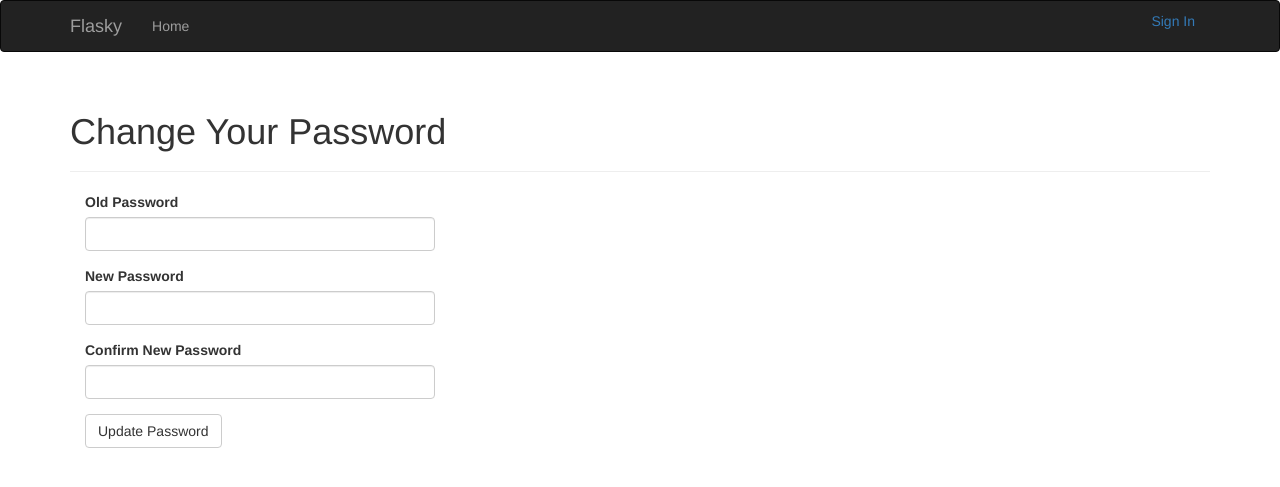
After one commit to scl1994/MyBlog, a Flask app: template app/templates/auth/change_password.html in a window 1280 px wide. The commit adds this page. Shown: the top 487 px of the page. Run offline with Flask 2, Linux system fonts and the light colour scheme; the template is opened without the code that fills it: values that come from a table or form of the project are taken from there, others are empty; some libraries are stand-ins or nearby versions.

Commit message:
change password

```diff
--- a/app/auth/forms.py
+++ b/app/auth/forms.py
@@ -30,3 +30,11 @@ class RegistrationForm(FlaskForm):
     def validate_username(self, field):
         if User.query.filter_by(username=field.data).first():
             raise ValidationError("Username already in user")
+
+
+class ChangePasswordForm(FlaskForm):
+    old_password = PasswordField("Old Password", validators=[Required()])
+    password = PasswordField("New Password", validators=[Required(),
+                                                         EqualTo("password2", message="Password must match.")])
+    password2 = PasswordField("Confirm New Password", validators=[Required()])
+    submit = SubmitField("Update Password")
--- a/app/auth/views.py
+++ b/app/auth/views.py
@@ -3,7 +3,7 @@ from flask_login import login_user, logout_user, login_required
 from . import auth
 from ..models import User, db
 from .forms import LoginForm
-from .forms import RegistrationForm
+from .forms import RegistrationForm, ChangePasswordForm
 from ..myemail import send_email
 from flask_login import current_user
 
@@ -77,3 +77,18 @@ def resend_confirmation():
                user=current_user, token=token)
     flash("A new confirmation has been sent to you by email.")
     return redirect(url_for("main.index"))
+
+
+@auth.route("/change-password", methods=["GET", "POST"])
+@login_required
+def change_password():
+    form = ChangePasswordForm()
+    if form.validate_on_submit():
+        if current_user.verify_password(form.old_password.data):
+            current_user.password = form.password.data
+            db.session.commit()
+            flash("Your password has been update.")
+            return redirect(url_for("main.index"))
+        else:
+            flash("Invalid password")
+    return render_template("auth/change_password.html", form=form)
--- /dev/null
+++ b/app/templates/auth/change_password.html
@@ -0,0 +1,13 @@
+{% extends "base.html" %}
+{% import "bootstrap/wtf.html" as wtf %}
+
+{% block title %}Flasky - Change Password{% endblock %}
+
+{% block page_content %}
+<div class="page-header">
+    <h1>Change Your Password</h1>
+</div>
+<div class="col-md-4">
+    {{ wtf.quick_form(form) }}
+</div>
+{% endblock %}
--- a/app/templates/base.html
+++ b/app/templates/base.html
@@ -26,12 +26,16 @@
 			</ul>
             <ul class="nav navbar-right">
                 {% if current_user.is_authenticated %}
-                <li>
-                    <a href="{{url_for("auth.logout")}}">Sign Out</a>
+                 <li class="dropdown">
+                    <a href="#" class="dropdown-toggle" data-toggle="dropdown">Account <b class="caret"></b></a>
+                    <ul class="dropdown-menu">
+                        <li><a href="{{ url_for('auth.change_password') }}">Change Password</a></li>
+                        <li><a href="{{ url_for('auth.logout') }}">Log Out</a></li>
+                    </ul>
                 </li>
                 {% else %}
                 <li>
-                    <a href="{{url_for("auth.login")}}">Sign In</a>
+                    <a href="{{ url_for('auth.login') }}">Sign In</a>
                 </li>
                 {% endif %}
             </ul>
```
